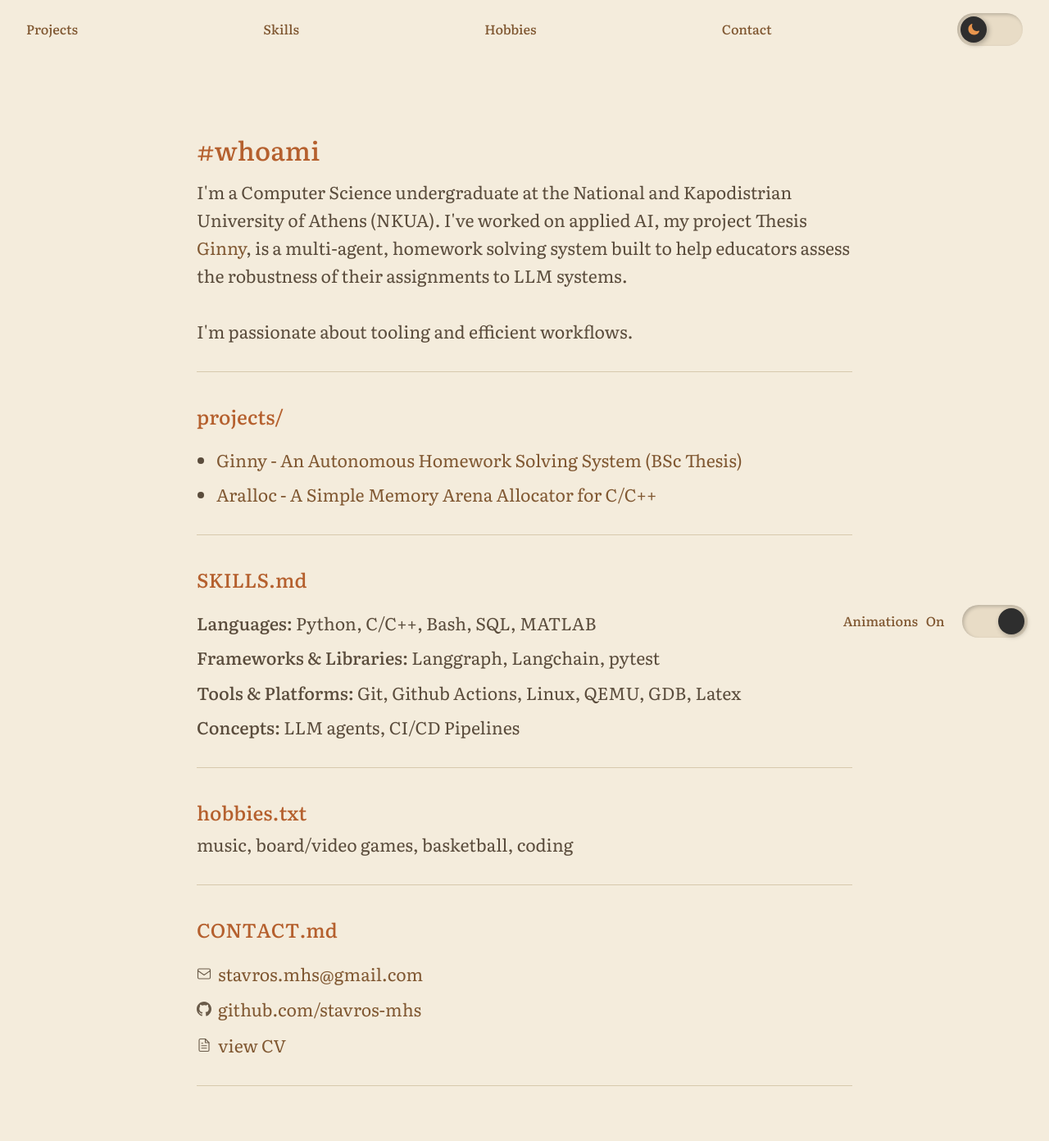
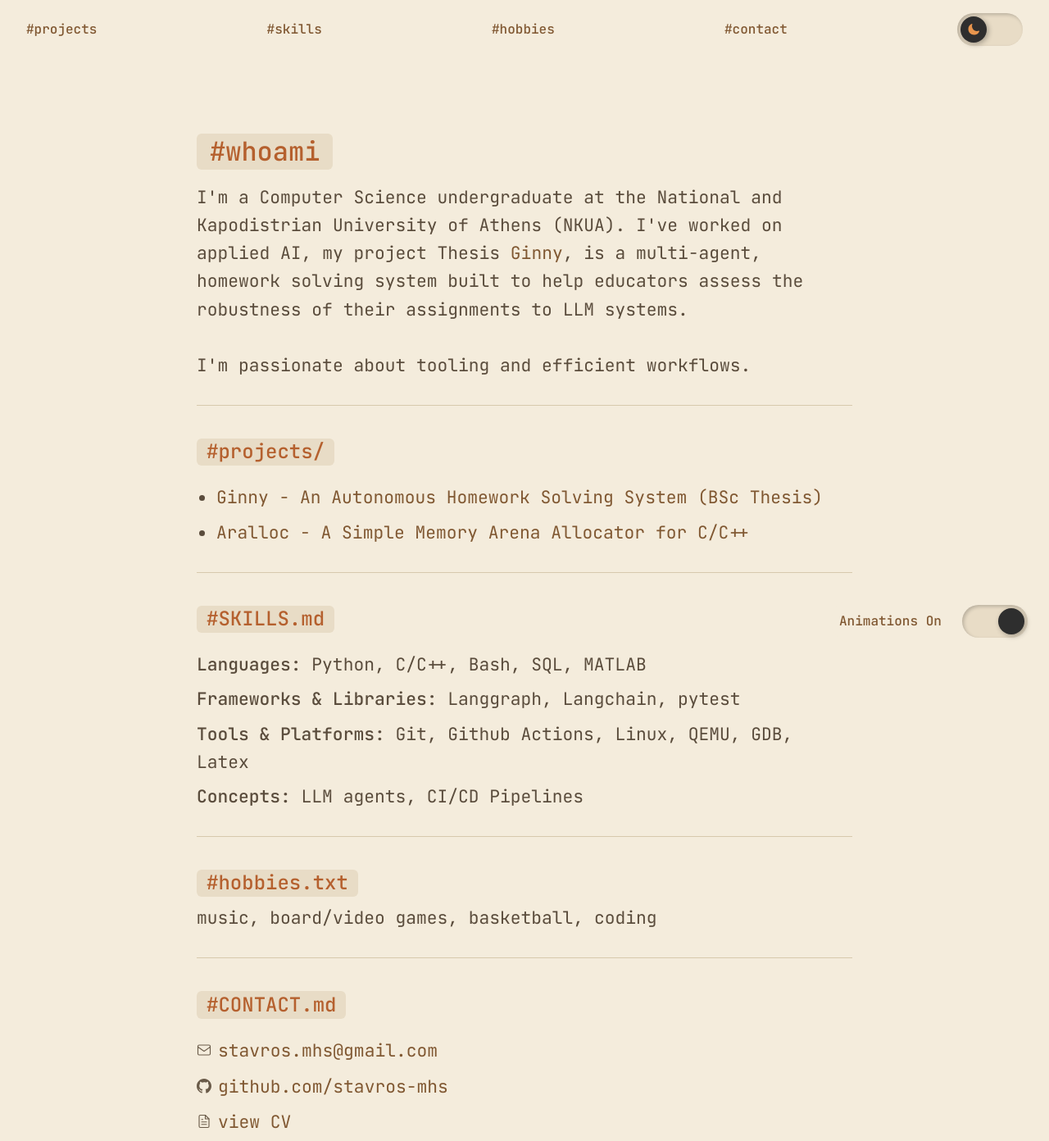
Before and after one commit to stavros-mhs/stavros-mhs.github.io, a plain HTML site: page index.html in a window 1280 px wide. Shown: the top 1392 px of the page at 82% size. Drawn offline with Linux system fonts and the light colour scheme.

Commit message:
feat: switch to a monospace font with code-style headings

```diff
--- a/index.html
+++ b/index.html
@@ -25,15 +25,15 @@
             })();
         </script>
         <link rel="stylesheet" href="style.css">
-        <link rel="stylesheet" href="https://fonts.googleapis.com/css2?family=Literata:wght@400;500&display=swap">
+        <link rel="stylesheet" href="https://fonts.googleapis.com/css2?family=JetBrains+Mono:wght@400;500&display=swap">
     </head>
     <body>
         <nav class="navbar">
             <div class="nav-container">
-                <a href="#projects">Projects</a>
-                <a href="#skills">Skills</a>
-                <a href="#hobbies">Hobbies</a>
-                <a href="#contact">Contact</a>
+                <a href="#projects">#projects</a>
+                <a href="#skills">#skills</a>
+                <a href="#hobbies">#hobbies</a>
+                <a href="#contact">#contact</a>
 
                 <input type="checkbox" id="toggle" checked>
                 <div class="display">
@@ -69,7 +69,7 @@
             <hr>
 
             <section id="projects">
-                <h2>projects/</h2>
+                <h2>#projects/</h2>
                 <ul>
                     <li><a href="https://github.com/stavros-mhs/Ginny">Ginny - An Autonomous Homework Solving System (BSc Thesis)</a></li>
                     <li><a href="https://github.com/stavros-mhs/aralloc">Aralloc - A Simple Memory Arena Allocator for C/C++</a></li>
@@ -79,7 +79,7 @@
             <hr>
 
             <section id="skills">
-                <h2>SKILLS.md</h2>
+                <h2>#SKILLS.md</h2>
                 <ul class="skills-list">
                     <li> <strong>Languages:</strong> Python, C/C++, Bash, SQL, MATLAB </li>
                     <li> <strong>Frameworks &amp; Libraries:</strong> Langgraph, Langchain, pytest </li>
@@ -91,7 +91,7 @@
             <hr>
 
             <section id="hobbies">
-                <h2>hobbies.txt</h2>
+                <h2>#hobbies.txt</h2>
 
                 <div class="section-text">music, board/video games, basketball, coding</div>
             </section>
@@ -99,7 +99,7 @@
             <hr>
 
             <section id="contact">
-                <h2>CONTACT.md</h2>
+                <h2>#CONTACT.md</h2>
                 <ul class="contact-list">
                     <li>
                         <svg xmlns="http://www.w3.org/2000/svg" viewBox="0 0 24 24" fill="none" stroke="currentColor" stroke-width="1.5" stroke-linecap="round" stroke-linejoin="round">
@@ -331,7 +331,7 @@
                     });
                 }
 
-                // Letter positions are measured in Literata, so the split waits for the font
+                // Letter positions are measured in the page font, so the split waits for it
                 var fontsReady = (document.fonts && document.fonts.ready) ? document.fonts.ready : Promise.resolve();
 
                 fontsReady.then(function () {
--- a/style.css
+++ b/style.css
@@ -22,7 +22,7 @@
 }
 
 body {
-    font-family: 'Literata', Georgia, 'Times New Roman', serif;
+    font-family: 'JetBrains Mono', ui-monospace, Menlo, Consolas, monospace;
     background-color: var(--bg);
     color: var(--text);
     margin: 0;
@@ -265,6 +265,14 @@ h2 {
     margin-bottom: 0.5rem;
     font-weight: 500;
     line-height: 1.2;
+}
+
+/* Headings are code-style: a monospace label in a box, like inline code. The box uses the surface colour */
+h1, h2 {
+    display: table;
+    background: var(--surface);
+    padding: 0.1em 0.5em;
+    border-radius: 6px;
 }
 
 /* Bold text: lighter than the browser's default bold, to match the headings */
```
